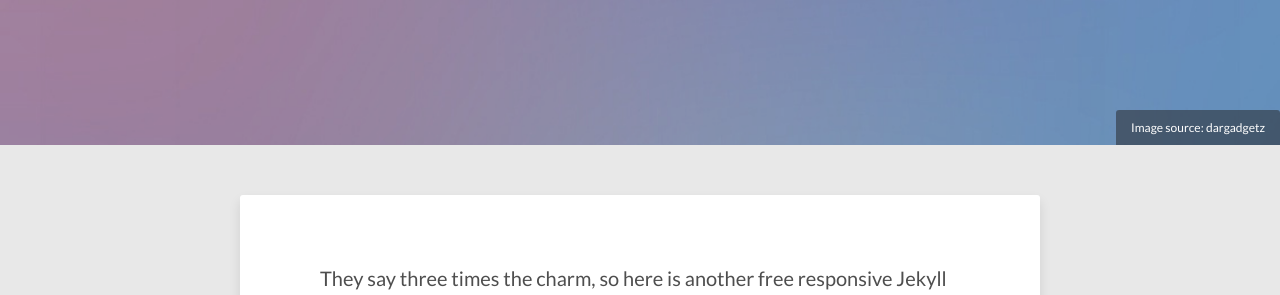
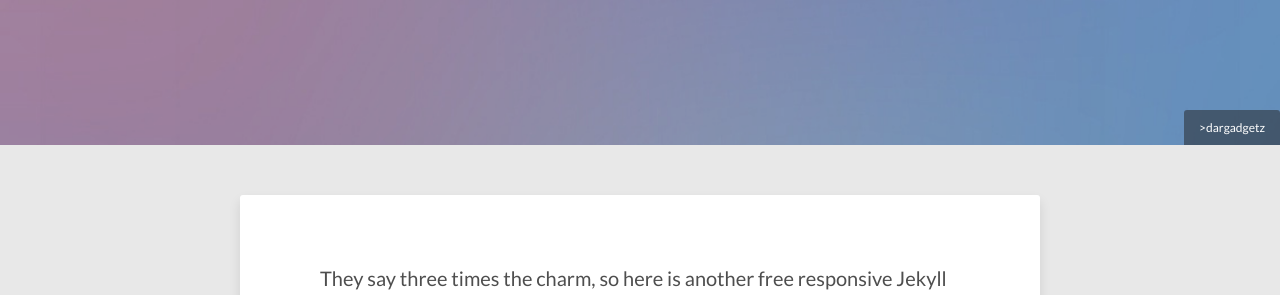
Before and after one commit to hackxu/hackxu.github.io, a Jekyll site: the page built from about/index.md, in a window 1280 px wide. Shown: the part 255-550 px from the top of the page. Built offline with Jekyll 4.4.1, drawn with Linux system fonts in a browser that asks for light colours; nearby versions of some CDN libraries.

Commit message:
fuck man

```diff
--- a/_layouts/page.html
+++ b/_layouts/page.html
@@ -14,7 +14,7 @@
 
 {% if page.image.feature %}
 <div class="entry-header">
-  {% if page.image.credit %}<div class="image-credit">Image source: <a href="{{ page.image.creditlink }}">{{ page.image.credit }}</a></div><!-- /.image-credit -->{% endif %}
+  {% if page.image.credit %}<div class="image-credit"> <a <!-- href="{{ page.image.creditlink }}" --> >{{ page.image.credit }}</a></div><!-- /.image-credit -->{% endif %}
   <div class="entry-image">
     <img src="{{ site.url }}/images/{{ page.image.feature }}" alt="{{ page.title }}">
   </div><!-- /.entry-image -->
--- a/_layouts/post-index.html
+++ b/_layouts/post-index.html
@@ -13,7 +13,7 @@
 {% include navigation.html %}
 
 <div class="entry-header">
-  {% if page.image.credit %}<div class="image-credit">不断进步中<!-- Image source: <a href="{{ page.image.creditlink }}">{{ page.image.credit }}</a> --></div><!-- /.image-credit -->{% endif %}
+  {% if page.image.credit %}<div class="image-credit"><a <!-- href="{{ page.image.creditlink }}" -->>{{ page.image.credit }}</a></div><!-- /.image-credit -->{% endif %}
   {% if page.image.feature %}
     <div class="entry-image">
       <img src="{{ site.url }}/images/{{ page.image.feature }}" alt="{{ page.title }}">
```
Also changed, not shown: 6 other files.
